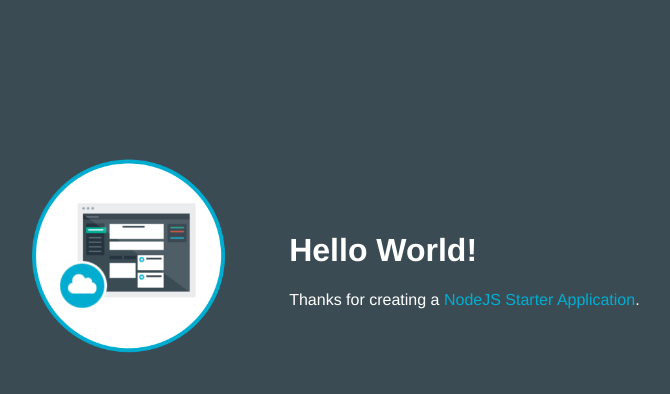
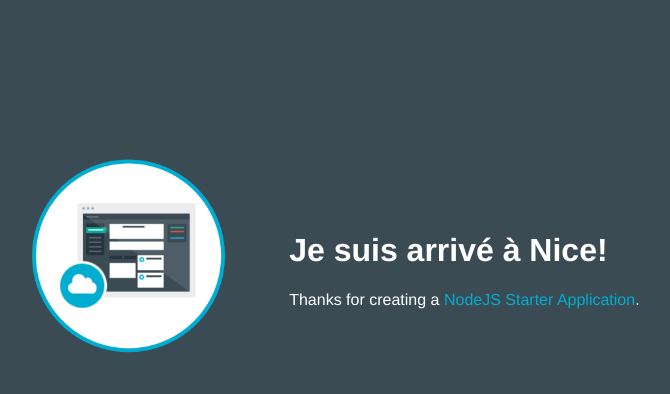
Before and after one commit to hlalanne/test-HL-06-1484902623255, a website: page public/index.html in a window 1280 px wide. Shown: the whole page, without its empty margins (253-923 px from the left). Drawn offline with Linux system fonts and the light colour scheme.

Commit message:
C bon pour moi

```diff
--- a/public/index.html
+++ b/public/index.html
@@ -16,7 +16,7 @@
           <img class = "newappIcon" src="images/newapp-icon.png">
         </td>
         <td>
-          <h1 id="message">Hello World!</h1>
+          <h1 id="message">Je suis arrivé à Nice!</h1>
           <p class='description'></p> Thanks for creating a <span class = "blue">NodeJS Starter Application</span>.
         </td>
       </tr>
```
Also changed, not shown: 1 other file.
